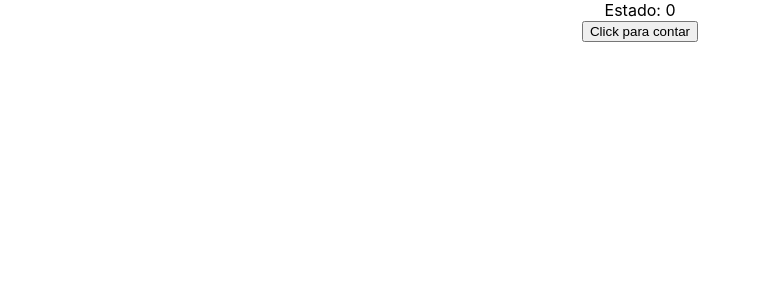
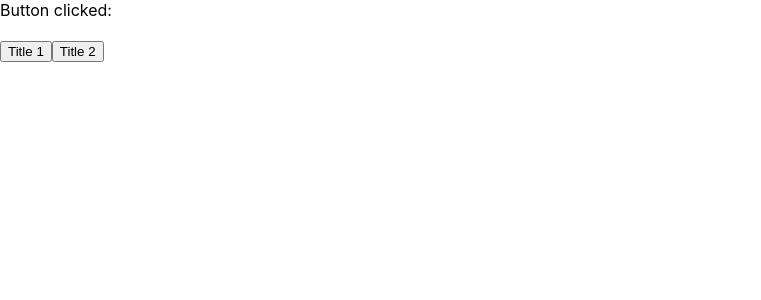
Before and after one commit to eduardovlemes/DEVinHouse_mod1_sem9_frontend, a React (Create React App) app in the folder project/sem_9/: page / in a window 1280 px wide. Shown: the top 300 px of the page, without its empty margins (0-761 px from the left). Built offline with nearby package versions, Linux system fonts and the light colour scheme.

Commit message:
chore: exercício 04

```diff
--- a/project/sem_9/src/index.js
+++ b/project/sem_9/src/index.js
@@ -16,6 +16,7 @@ import Exercicio10 from "./pages/exercicio10";
 import ListaFrutas from "./pages/exercicio01";
 import Exercicio2 from "./pages/exercicio02";
 import Exercicio03 from "./pages/exercicio03";
+import ChangeTitle from "./pages/exercicio04";
 
 const root = ReactDOM.createRoot(document.getElementById("root"));
 root.render(
@@ -34,7 +35,8 @@ root.render(
     {/* <Exercicio10 /> */}
     {/* <ListaFrutas /> */}
     {/* <Exercicio2 /> */}
-    <Exercicio03 />
+    {/* <Exercicio03 /> */}
+    <ChangeTitle />
   </React.StrictMode>
 );
 
--- /dev/null
+++ b/project/sem_9/src/pages/exercicio04/index.js
@@ -0,0 +1,32 @@
+import { useState } from "react";
+
+export default function ChangeTitle() {
+  const [buttonValue, setButtonValue] = useState("");
+
+  return (
+    <>
+      <span>Button clicked: {buttonValue}</span>
+      <div>
+        <br />
+        <button
+          onClick={(event) => {
+            setButtonValue("Title 1");
+            document.title = " Title 1";
+          }}
+        >
+          {" "}
+          Title 1
+        </button>
+        <button
+          onClick={(event) => {
+            setButtonValue("Title 2");
+            document.title = " Title 2";
+          }}
+        >
+          {" "}
+          Title 2
+        </button>
+      </div>
+    </>
+  );
+}
```
Also changed, not shown: project/sem_9/src/pages/exercicio06/index.js (added), project/sem_9/src/pages/exercicio08/index.js (added).
